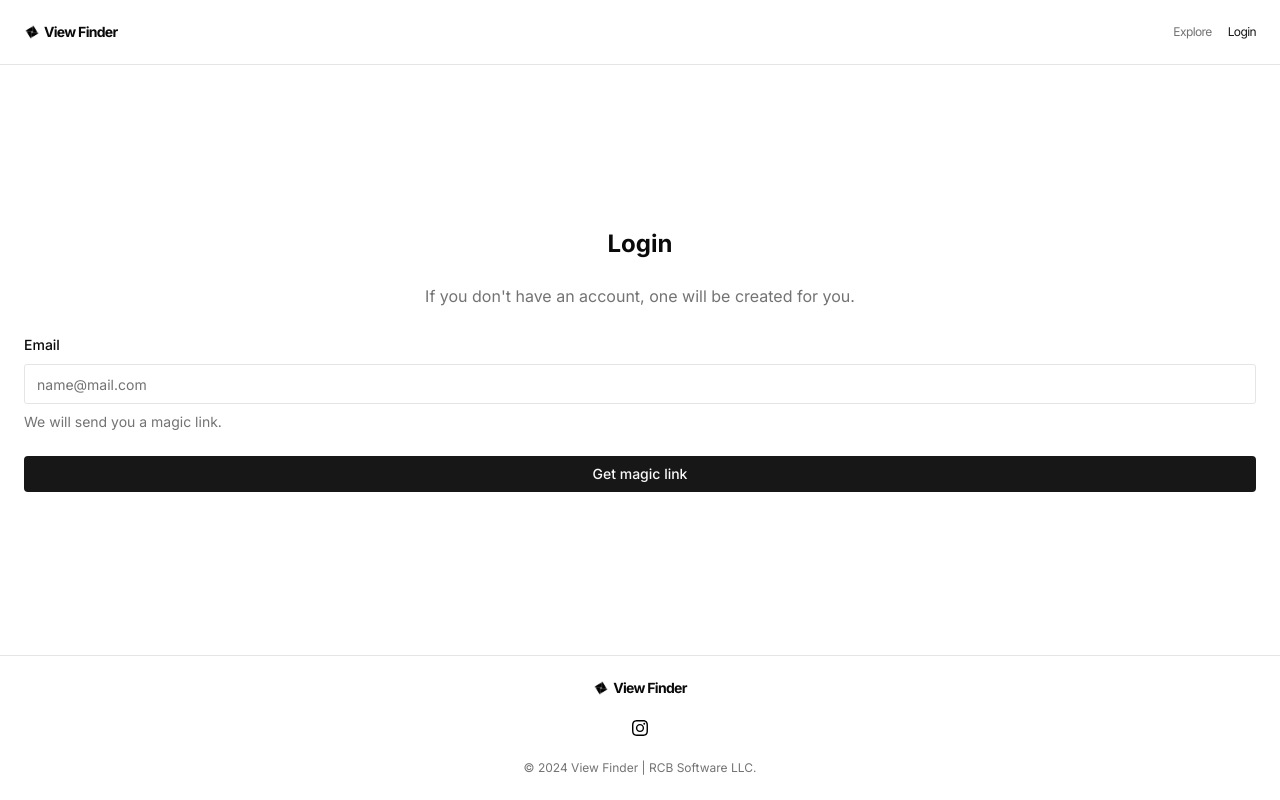
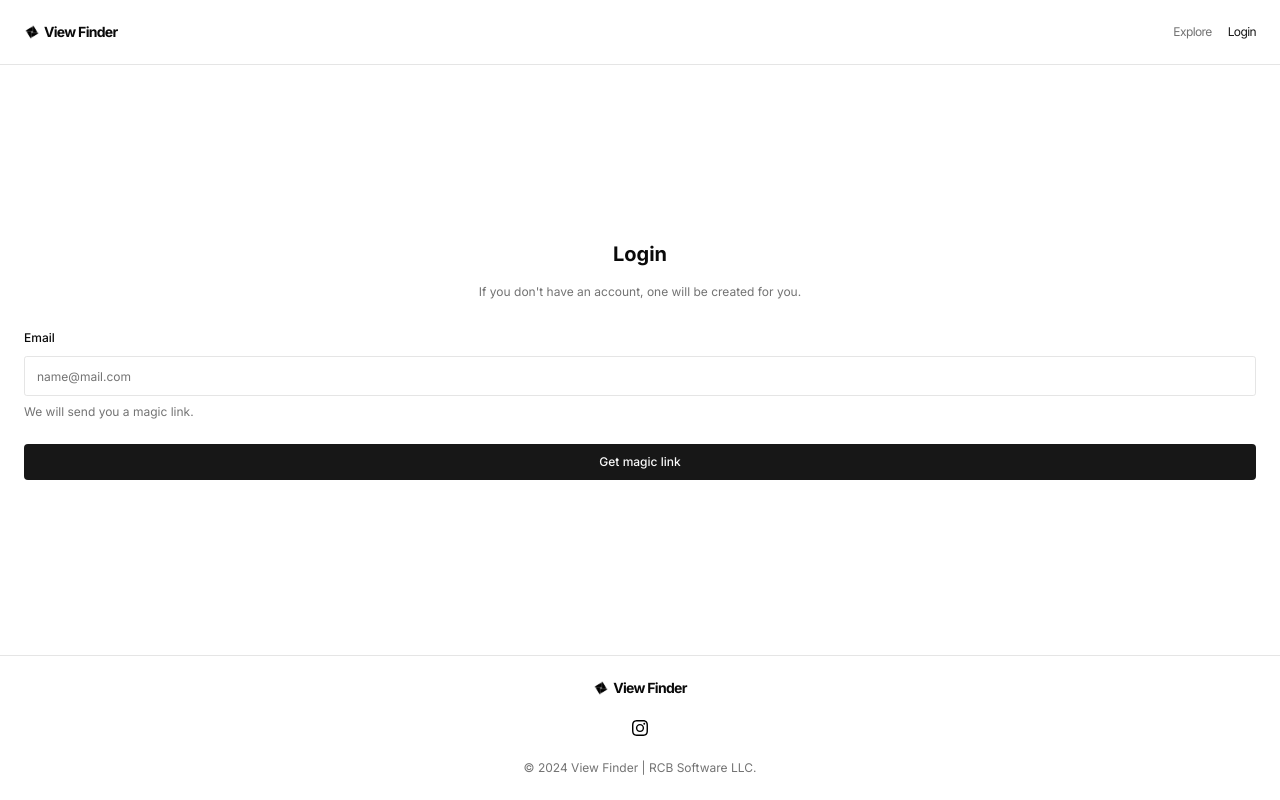
Before and after one commit to RyelBanfield/view-finder, a Next.js app: page /login in a window 1280 px wide. Built offline with nearby package versions, Linux system fonts and the light colour scheme; no server answers.

Commit message:
Adjust font sizes and spacing

```diff
--- a/src/app/(pages)/login/components/LoginForm.tsx
+++ b/src/app/(pages)/login/components/LoginForm.tsx
@@ -48,22 +48,30 @@ const LoginForm = () => {
             onSubmit={form.handleSubmit(onSubmit)}
             className="flex grow flex-col justify-center gap-6 px-6 py-12"
           >
-            <h1 className="text-center text-2xl font-bold">Login</h1>
+            <div className="space-y-4">
+              <h1 className="text-center text-xl font-bold">Login</h1>
 
-            <p className="text-center text-muted-foreground">
-              If you don&apos;t have an account, one will be created for you.
-            </p>
+              <p className="text-center text-xs text-muted-foreground">
+                If you don&apos;t have an account, one will be created for you.
+              </p>
+            </div>
 
             <FormField
               control={form.control}
               name="email"
               render={({ field }) => (
                 <FormItem>
-                  <FormLabel>Email</FormLabel>
+                  <FormLabel className="text-xs">Email</FormLabel>
+
                   <FormControl>
-                    <Input placeholder="name@mail.com" {...field} />
+                    <Input
+                      placeholder="name@mail.com"
+                      className="text-xs"
+                      {...field}
+                    />
                   </FormControl>
-                  <FormDescription>
+
+                  <FormDescription className="text-xs">
                     We will send you a magic link.
                   </FormDescription>
                   <FormMessage />
@@ -71,7 +79,12 @@ const LoginForm = () => {
               )}
             />
 
-            <Button size={"sm"} type="submit" disabled={buttonDisabled}>
+            <Button
+              size={"sm"}
+              type="submit"
+              disabled={buttonDisabled}
+              className="text-xs"
+            >
               {buttonDisabled && (
                 <LoaderCircle className="h-4 w-4 animate-spin" />
               )}
@@ -83,11 +96,14 @@ const LoginForm = () => {
       )}
 
       {emailSubmitted && (
-        <div className="flex grow flex-col justify-center gap-6 p-12">
-          <h1 className="text-center text-2xl font-bold">Magic Link Sent</h1>
+        <div className="flex grow flex-col justify-center gap-4 p-12">
+          <h1 className="text-center text-xl font-bold">
+            We&apos;ve sent your link.
+          </h1>
 
-          <p className="text-center text-muted-foreground">
-            Check your email for a magic link.
+          <p className="text-pretty text-center text-xs text-muted-foreground">
+            Check your email for your magic link. If you don&apos;t see it,
+            check your spam folder.
           </p>
         </div>
       )}
```
